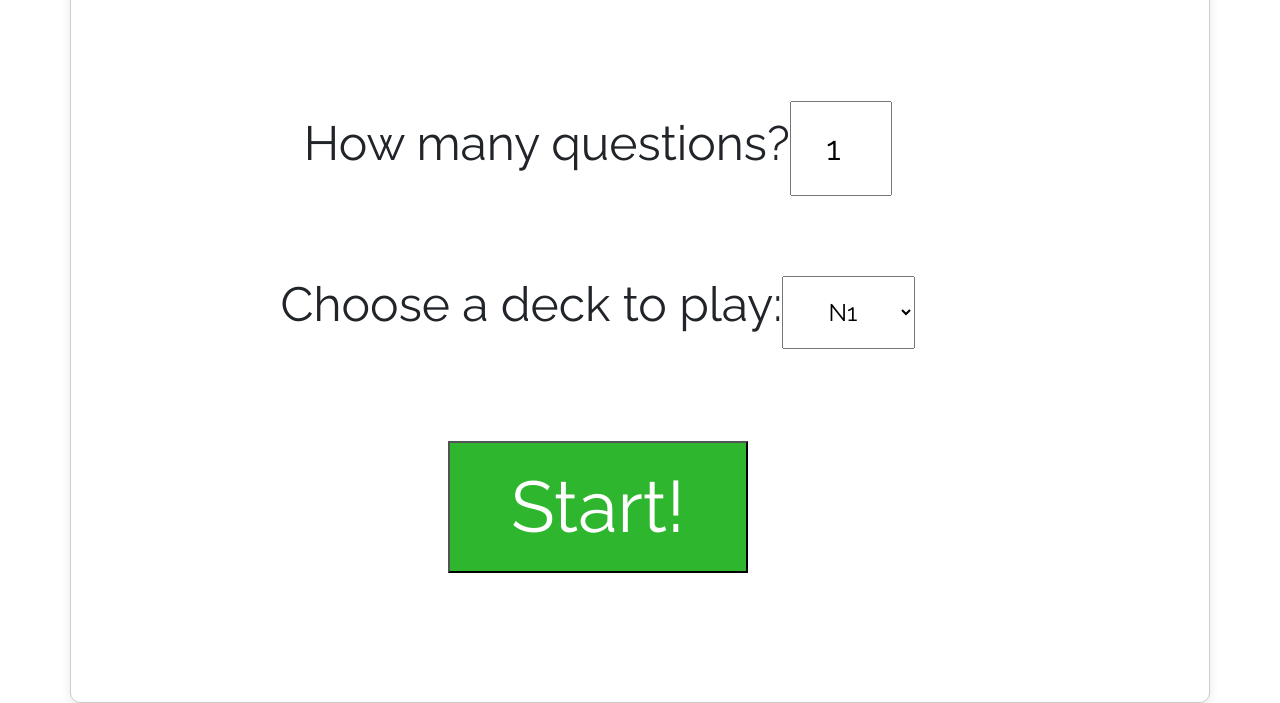
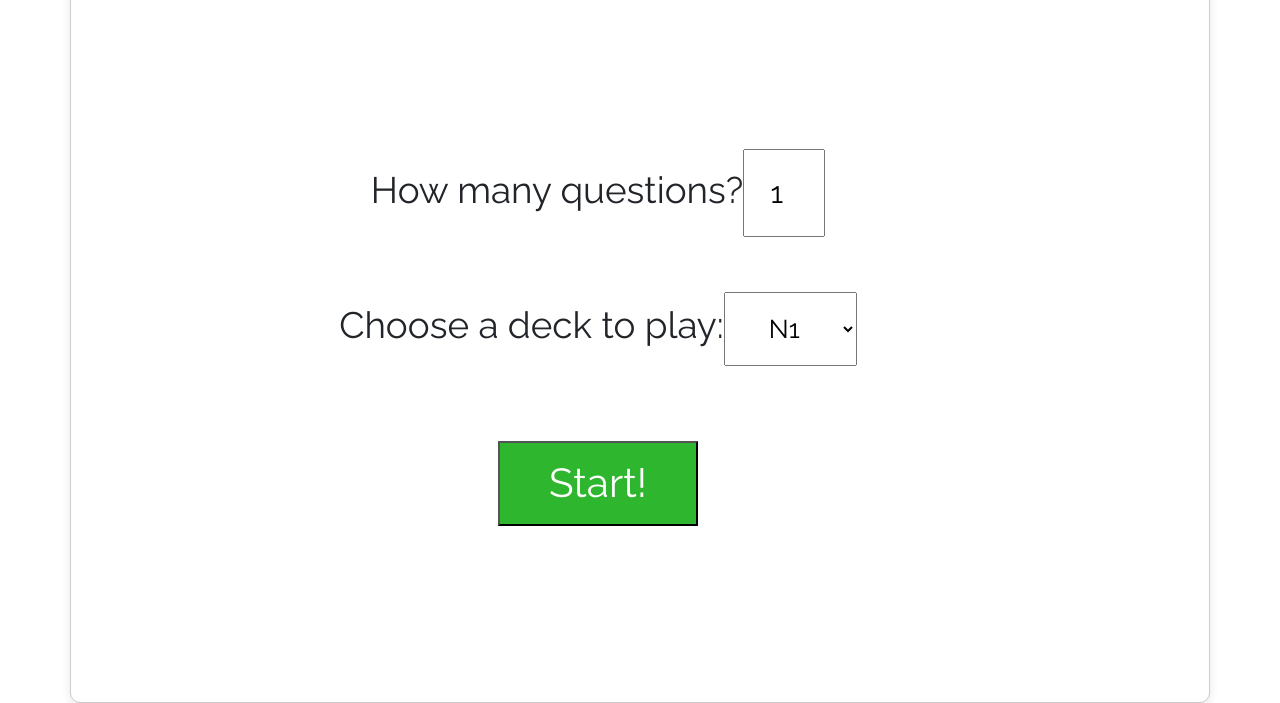
Before and after one commit to bl458/JPLearnWeb, a React app: page /quiz/quiz in a window 1280 px wide. Shown: the part 97-800 px from the top of the page. Built offline with nearby package versions, Linux system fonts and the light colour scheme.

Commit message:
Fixed quiz.css

```diff
--- a/src/quiz/Quiz.css
+++ b/src/quiz/Quiz.css
@@ -39,7 +39,7 @@
 .quiz-inner {
   display: inline-block;
   width: 1024px;
-  font-size: 3em;
+  font-size: 2.3em;
   top: 250px;
   text-align: center;
 }
@@ -61,12 +61,12 @@
 }
 
 .playBtn {
-  font-size: 1.5em;
+  font-size: 1.1em;
   padding: 10px;
   top: 200px;
   background-color: rgb(46, 182, 46);
   color: rgb(255, 255, 255);
-  width: 300px;
+  width: 200px;
   left: 0px;
   right: 100px;
   margin: auto;
@@ -109,7 +109,7 @@
   width: 13%;
   padding: 20px 20px;
   text-align: center;
-  font-size: 0.5em;
+  font-size: 0.7em;
 }
 
 .answer-input{
@@ -121,9 +121,9 @@
 }
 
 .numberq-input{
-  width: 10%;
+  width: 8%;
   padding: 20px 20px;
   box-sizing: border-box;
   text-align: center;
-  font-size: 0.7em;
+  font-size: 0.8em;
 }
```
